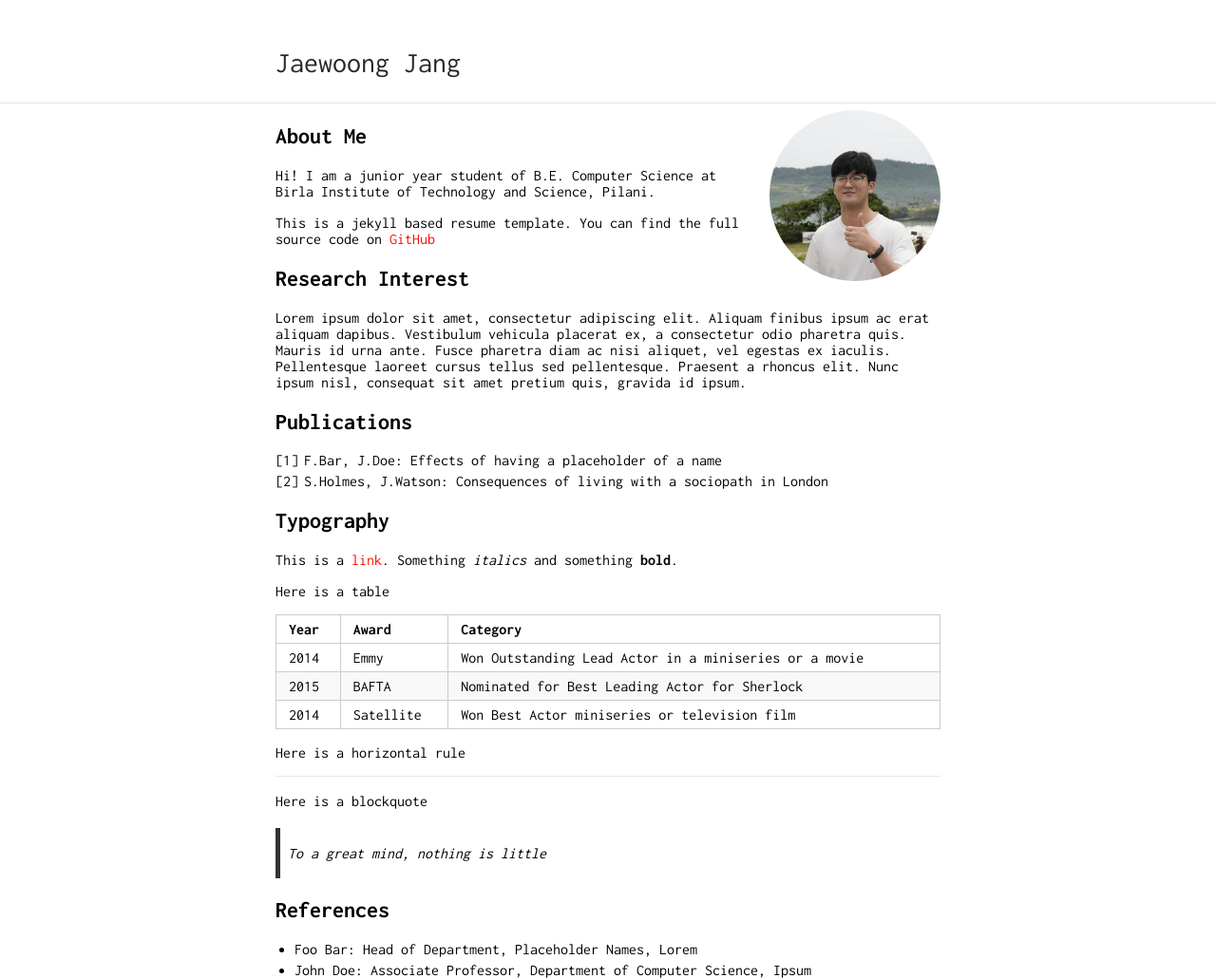
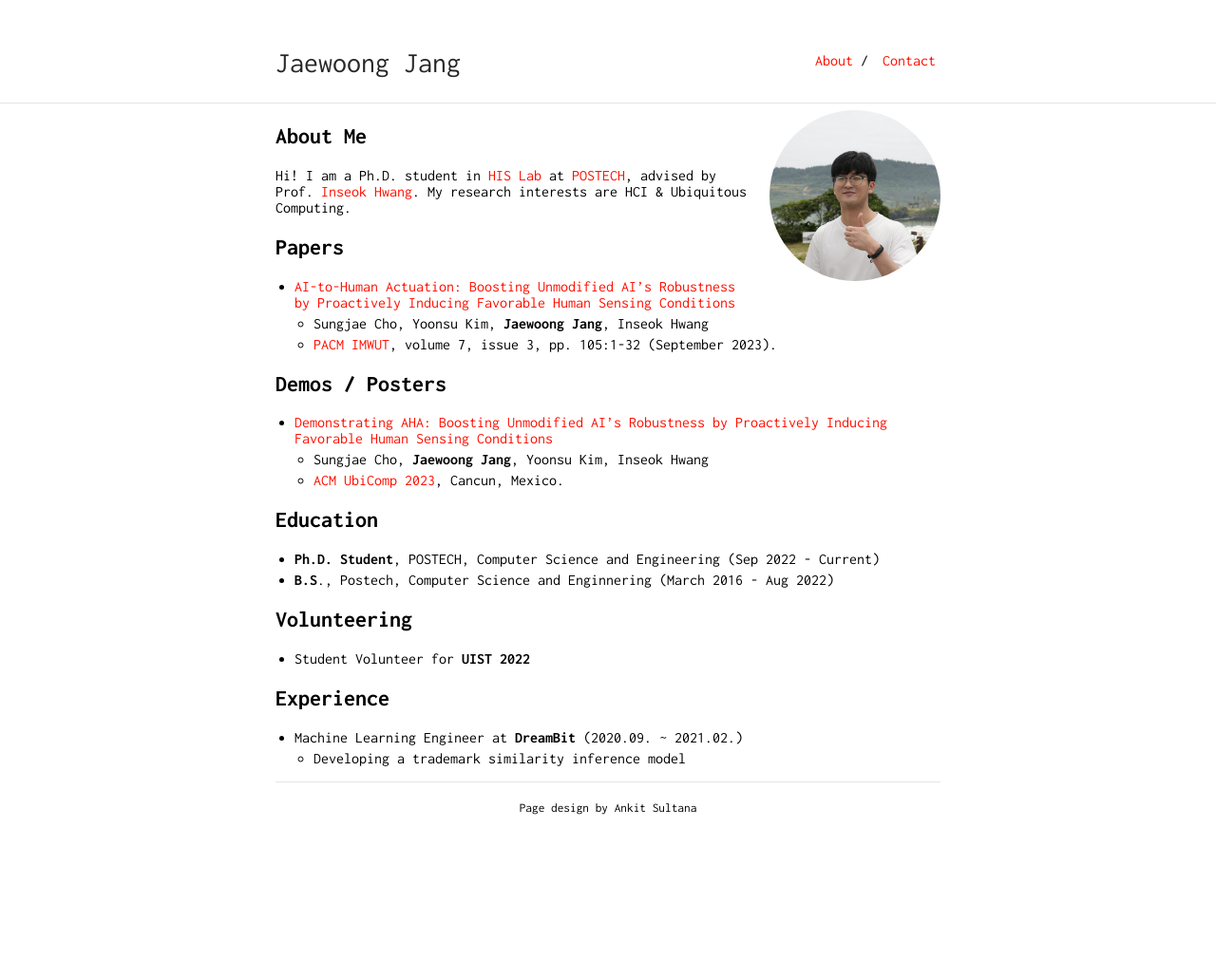
Before and after one commit to jjw9228/woongjang.github.io, a Jekyll site: the page built from docs/index.markdown, in a window 1280 px wide. Shown: the whole page at 95% size. Built offline with Jekyll 4.4.1, drawn with Linux system fonts in a browser that asks for light colours; our own code applies the rules of GitHub Pages for plain Markdown files; after the commit the page ends 900 px from its top, so only the background shows below that.

Commit message:
add personal information

```diff
--- a/docs/_config.yml
+++ b/docs/_config.yml
@@ -10,6 +10,16 @@ remote_them: ankitsultana/researcher@gem
 plugins:
   - jekyll-feed
   - jekyll-remote-theme
+
+footer: yes
+footer_url: "https://github.com/ankitsultana"
+footer_text: "Page design by Ankit Sultana"
+
+nav:
+ - name: "About"
+   link: "/"
+ - name: "Contact"
+   link: "contact"
 # Exclude from processing.
 # The following items will not be processed, by default.
 # Any item listed under the `exclude:` key here will be automatically added to
--- a/docs/index.markdown
+++ b/docs/index.markdown
@@ -6,40 +6,26 @@ layout: default
 
 <img class="profile-picture" src="profile.jpg">
 
-Hi! I am a junior year student of B.E. Computer Science at Birla Institute of Technology and Science, Pilani.
+Hi! I am a Ph.D. student in [HIS Lab](https://his-lab.org) at [POSTECH](https://postech.ac.kr), advised by Prof. [Inseok Hwang](https://www.inseokhwang.com/). My research interests are HCI & Ubiquitous Computing.
 
-This is a jekyll based resume template. You can find the full source code on [GitHub](https://github.com/bk2dcradle/researcher)
+## Papers
 
-## Research Interest
+- [AI-to-Human Actuation: Boosting Unmodified AI's Robustness by Proactively Inducing Favorable Human Sensing Conditions](https://dl.acm.org/doi/abs/10.1145/3580812)
+   - Sungjae Cho, Yoonsu Kim, **Jaewoong Jang**, Inseok Hwang
+   - [PACM IMWUT](https://dl.acm.org/journal/imwut), volume 7, issue 3, pp. 105:1-32 (September 2023).
 
-Lorem ipsum dolor sit amet, consectetur adipiscing elit. Aliquam finibus ipsum ac erat aliquam dapibus. Vestibulum vehicula placerat ex, a consectetur odio pharetra quis. Mauris id urna ante. Fusce pharetra diam ac nisi aliquet, vel egestas ex iaculis. Pellentesque laoreet cursus tellus sed pellentesque. Praesent a rhoncus elit. Nunc ipsum nisl, consequat sit amet pretium quis, gravida id ipsum.
+## Demos / Posters
+- [Demonstrating AHA: Boosting Unmodified AI's Robustness by Proactively Inducing Favorable Human Sensing Conditions](https://dl.acm.org/doi/abs/10.1145/3594739.3610718)
+    - Sungjae Cho, **Jaewoong Jang**, Yoonsu Kim, Inseok Hwang
+    - [ACM UbiComp 2023](https://www.ubicomp.org/ubicomp-iswc-2023/), Cancun, Mexico.
 
-## Publications
+## Education
+- **Ph.D. Student**, POSTECH, Computer Science and Engineering (Sep 2022 - Current)
+- **B.S**., Postech, Computer Science and Enginnering (March 2016 - Aug 2022)
 
-1. F.Bar, J.Doe: Effects of having a placeholder of a name
-2. S.Holmes, J.Watson: Consequences of living with a sociopath in London
+## Volunteering
+- Student Volunteer for **UIST 2022**
 
-## Typography
-
-This is a [link](http://google.com). Something *italics* and something **bold**.
-
-Here is a table
-
-Year | Award | Category
------|-------|--------
-2014 | Emmy  | Won Outstanding Lead Actor in a miniseries or a movie
-2015 | BAFTA | Nominated for Best Leading Actor for Sherlock
-2014 | Satellite | Won Best Actor miniseries or television film
-
-Here is a horizontal rule
-
----
-
-Here is a blockquote
-
-> To a great mind, nothing is little
-
-## References
-
-* Foo Bar: Head of Department, Placeholder Names, Lorem
-* John Doe: Associate Professor, Department of Computer Science, Ipsum
+## Experience
+- Machine Learning Engineer at **DreamBit** (2020.09. ~ 2021.02.)
+  - Developing a trademark similarity inference model
```
Also changed, not shown: docs/contact.md (added, +7 -0 lines).
